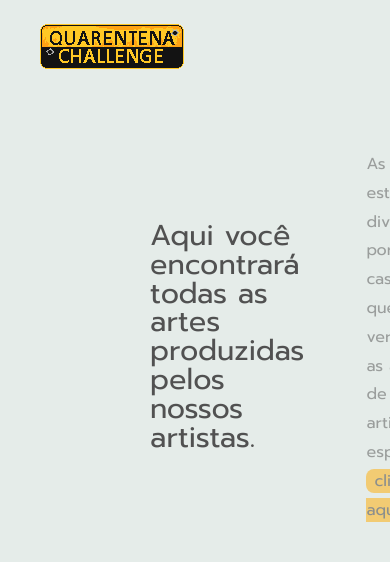
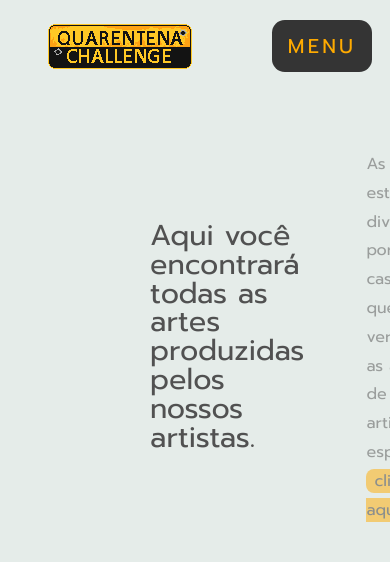
Before and after one commit to StefanyVasc/Quarentena-challenge, a plain HTML site: page galeria.html in a window 390 px wide. Shown: the top 562 px of the page. Drawn offline with nearby package versions, Linux system fonts and the light colour scheme.

Commit message:
:iphone: menu hamburguer on page gallery is done

```diff
--- a/galeria.html
+++ b/galeria.html
@@ -22,7 +22,7 @@
   </head>
   <body>
     <header>
-      <article class="container-header">
+      <article class="container">
         <a href="/index.html" s>
           <img class="logo-header" src="src/assets/logo2.png" alt="" />
         </a>
--- a/src/css/galeria.css
+++ b/src/css/galeria.css
@@ -35,7 +35,7 @@ header {
   z-index: 2;
 }
 
-.container-header {
+.container {
   width: 994px;
   margin: 0 auto;
   display: flex;
@@ -51,7 +51,7 @@ header {
 #mobile {
   display: none;
 }
-.container-header .logo-header {
+.containerr .logo-header {
   cursor: pointer;
 }
 
```
